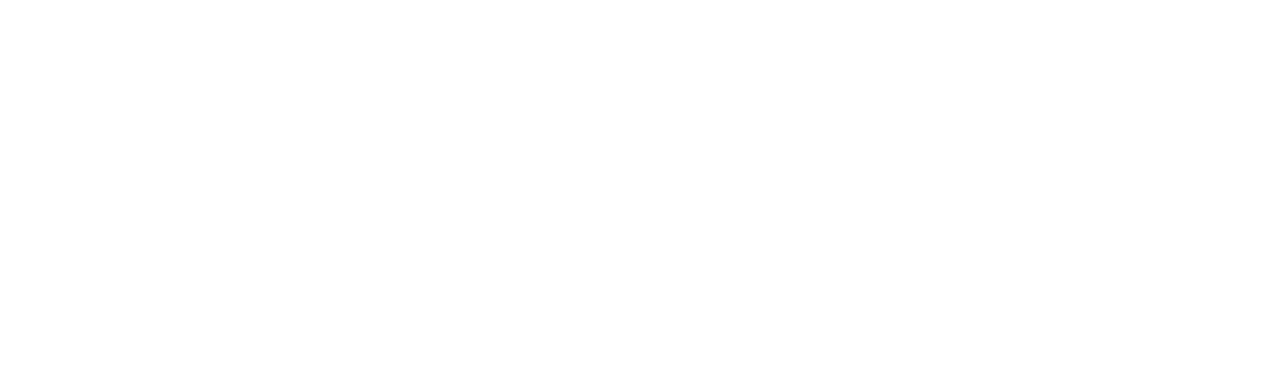
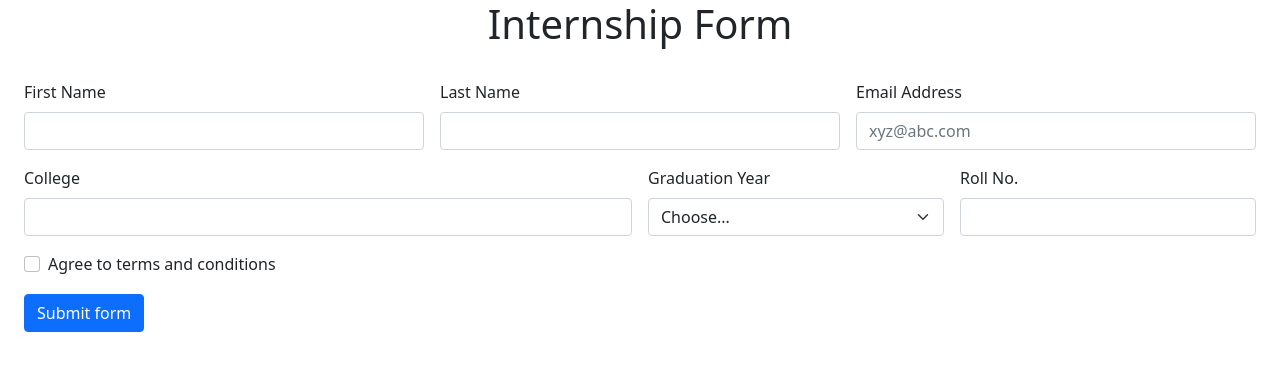
Before and after one commit to acciojob/bootstrap-form-easy-ErArpitAgrahari, a website: page main.html in a window 1280 px wide. Drawn offline with nearby package versions, Linux system fonts and the light colour scheme.

Commit message:
created a submission

```diff
--- a/main.html
+++ b/main.html
@@ -3,14 +3,89 @@
 <html>
 
 <head>
+	<link href="https://cdn.jsdelivr.net/npm/bootstrap@5.0.2/dist/css/bootstrap.min.css" rel="stylesheet" integrity="sha384-EVSTQN3/azprG1Anm3QDgpJLIm9Nao0Yz1ztcQTwFspd3yD65VohhpuuCOmLASjC" crossorigin="anonymous">
 	<link rel="stylesheet" href="styles.css">
 </head>
 
 <body>
 	<!-- the entire body must be written by student -->
+
+
+	<p class="h1 text-center ">Internship Form</p>
+	<form class="row g-3 m-3 needs-validation" novalidate>
+		<div class="col-md-4">
+		  <label for="first-name-input" class="form-label">First Name</label>
+		  <input type="text" class="form-control " id="first-name-input"  required>
+		  <div class="invalid-feedback">
+		First name required!
+		  </div>
+		</div>
+		<div class="col-md-4">
+		  <label for="last-name-input" class="form-label">Last Name</label>
+		  <input type="text" class="form-control" id="last-name-input"  required>
+		  <div class="invalid-feedback">
+			Last name required!
+		  </div>
+		</div>
+		<div class="col-md-4">
+		  <label for="email-input" class="form-label">Email Address</label>
+		  <div class="input-group has-validation">
+
+			<input type="email" placeholder="xyz@abc.com" class="form-control" id="email-input" aria-describedby="inputGroupPrepend" required>
+			<div class="invalid-feedback">
+				Email name required!
+			</div>
+		  </div>
+		</div>
+		<div class="col-md-6">
+		  <label for="college-input" class="form-label">College</label>
+		  <input type="text" class="form-control" id="college-input" required>
+		  <div class="invalid-feedback">
+			Please provide a valid college.
+		  </div>
+		</div>
+		<div class="col-md-3">
+		  <label for="grad-year-select" class="form-label">Graduation Year</label>
+		  <select class="form-select" id="grad-year-select" required>
+			<option selected disabled value="">Choose...</option>
+			<option>2020</option>
+			<option>2021</option>
+			<option>2022</option>
+			<option>2023</option>
+		  </select>
+		  <div class="invalid-feedback">
+			Please select a valid Graduation Year.
+		  </div>
+		</div>
+		<div class="col-md-3">
+		  <label for="roll-no-input" class="form-label">Roll No.</label>
+		  <input type="text" class="form-control" id="roll-no-input" required>
+		  <div class="invalid-feedback">
+			Please provide a valid Roll no.
+		  </div>
+		</div>
+		<div class="col-12">
+		  <div class="form-check">
+			<input class="form-check-input" type="checkbox" value="" id="conditions-checkbox" required>
+			<label class="form-check-label" for="conditions-checkbox">
+			  Agree to terms and conditions
+			</label>
+			<div class="invalid-feedback">
+			  You must agree before submitting.
+			</div>
+		  </div>
+		</div>
+		<div class="col-12">
+		  <button class="btn btn-primary" type="submit">Submit form</button>
+		</div>
+	  </form>
+
+
     <script type="text/javascript" src="./script.js">
+
+
 </script>
-
+<script src="https://cdn.jsdelivr.net/npm/bootstrap@5.0.2/dist/js/bootstrap.bundle.min.js" integrity="sha384-MrcW6ZMFYlzcLA8Nl+NtUVF0sA7MsXsP1UyJoMp4YLEuNSfAP+JcXn/tWtIaxVXM" crossorigin="anonymous"></script>
 </body>
 
 </html>
--- a/script.js
+++ b/script.js
@@ -1 +1,21 @@
 //your code here
+// Example starter JavaScript for disabling form submissions if there are invalid fields
+(function () {
+    'use strict'
+
+    // Fetch all the forms we want to apply custom Bootstrap validation styles to
+    var forms = document.querySelectorAll('.needs-validation')
+
+    // Loop over them and prevent submission
+    Array.prototype.slice.call(forms)
+      .forEach(function (form) {
+        form.addEventListener('submit', function (event) {
+          if (!form.checkValidity()) {
+            event.preventDefault()
+            event.stopPropagation()
+          }
+
+          form.classList.add('was-validated')
+        }, false)
+      })
+  })()
```
